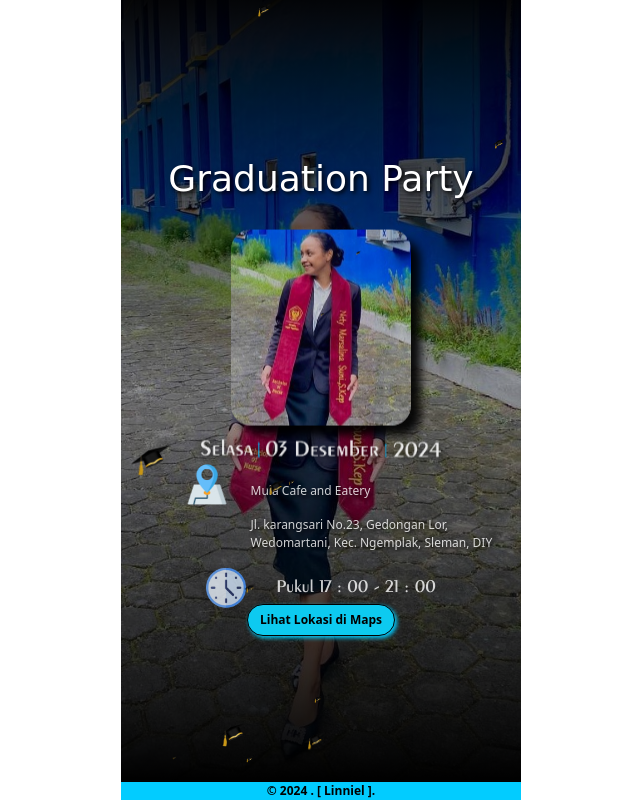
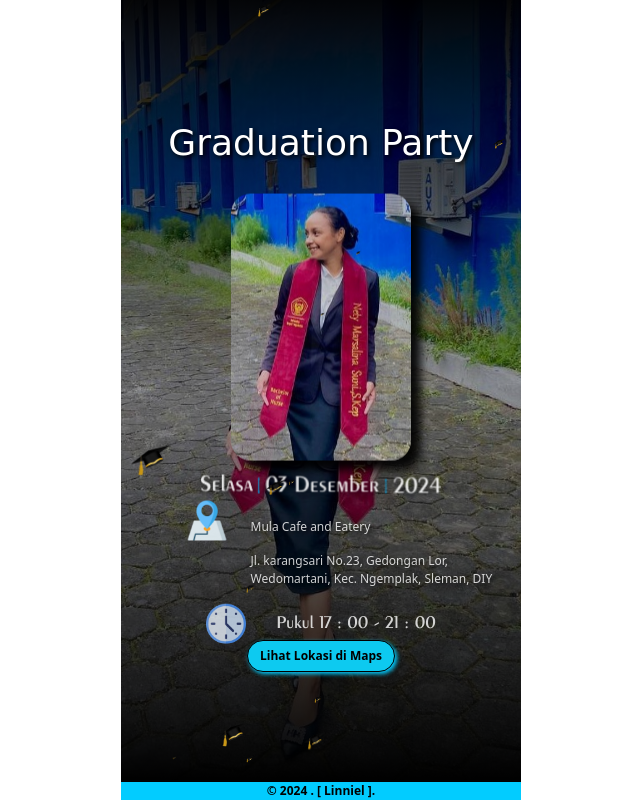
Before and after one commit to LINNIEL/netygraduation.github.io, a plain HTML site: page undangan.html in a window 1280 px wide. Shown: the part 1618-2418 px from the top of the page, without its empty margins (319-959 px from the left). Drawn offline with nearby package versions, Linux system fonts and the light colour scheme; a web font is replaced by a local one.

Commit message:
image added

```diff
--- a/undangan.html
+++ b/undangan.html
@@ -86,7 +86,7 @@
             <section id="linniel_3">
                 <div class="linniel_4 justify-content-center align-items-center text-center d-flex">
                     <p class="title_2" data-aos="fade-up" data-aos-duration="2000">Graduation Party</p>
-                    <img src="assets/image/nety_2.jpeg" alt="nety_1" class="nety_1" data-aos="fade-up" data-aos-delay="500" data-aos-duration="3000">
+                    <img src="assets/image/nety_3.jpeg" alt="nety_1" class="nety_1" data-aos="fade-up" data-aos-delay="500" data-aos-duration="3000">
                     <img src="assets/image/jadwal.png" alt="jadwal" class="jadwal" data-aos="fade-up" data-aos-delay="700" data-aos-duration="3000">
                     <div class="row pt-3">
                         <div class="col-3 text-end" data-aos="fade-up" data-aos-delay="900" data-aos-duration="2000">
```
Also changed, not shown: assets/image/nety_3.jpeg (added).
